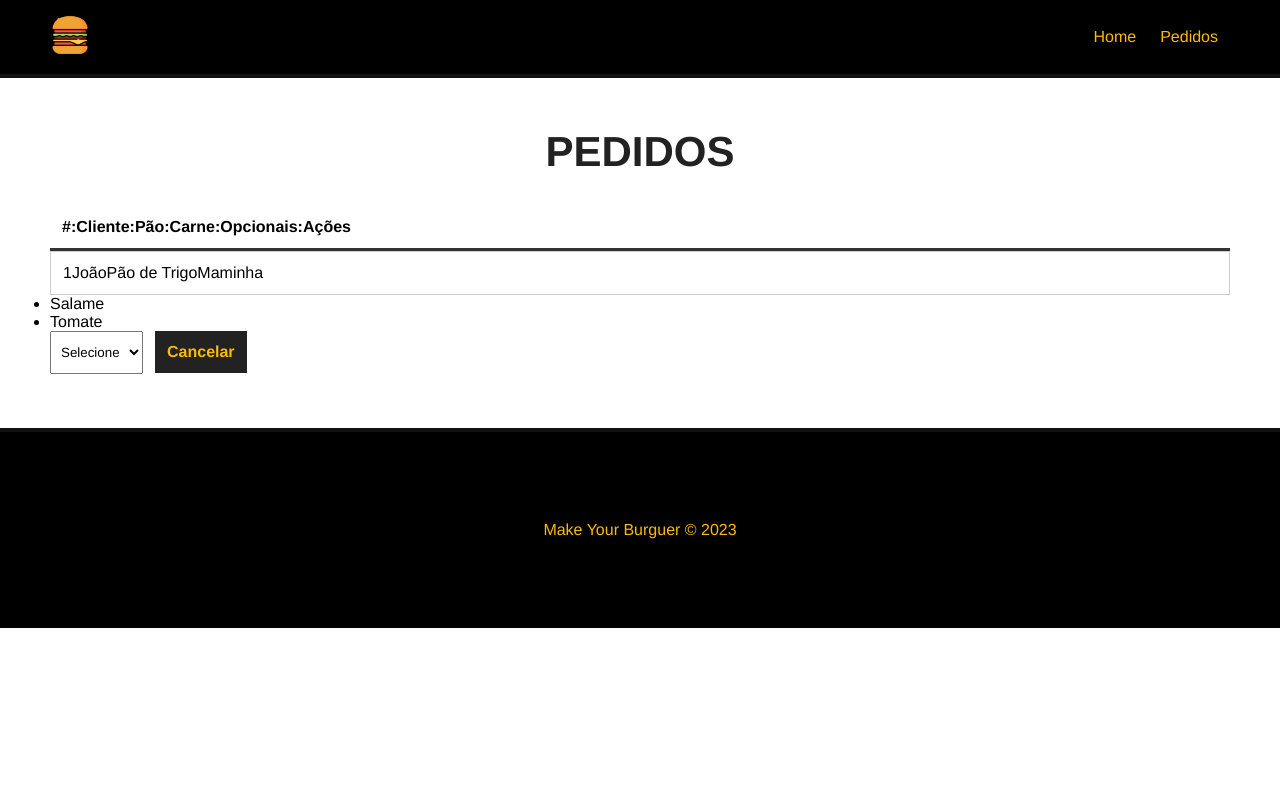
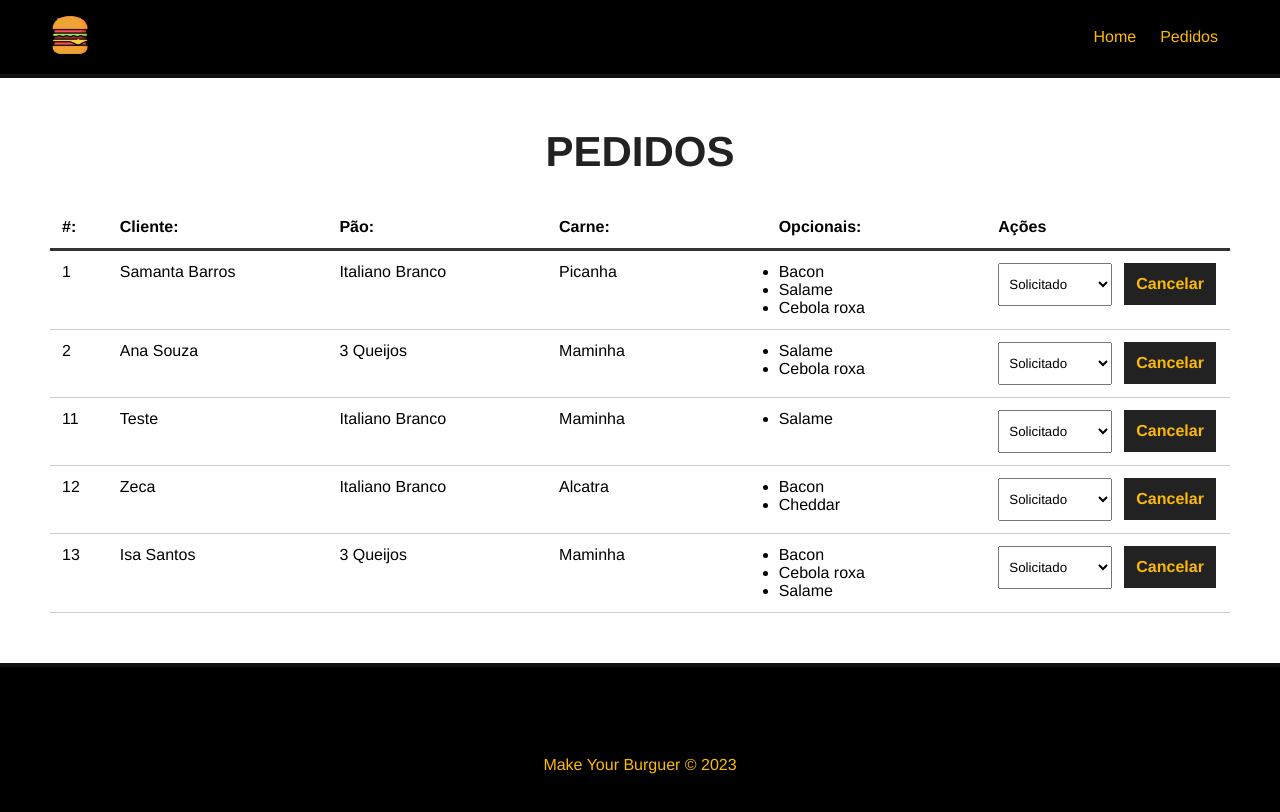
Before and after one commit to samantabarros/make-your-burguer, a Vue app: page /pedidos in a window 1280 px wide. Shown: the top 812 px of the page. Built offline with nearby package versions, Linux system fonts and the light colour scheme; data requests are answered from the project's data file.

Commit message:
Resgata pedidos do banco, remove pedidos do sistema e recebe atualização de pedidos

```diff
--- a/db/db.json
+++ b/db/db.json
@@ -87,7 +87,7 @@
         "Salame",
         "Cebola roxa"
       ],
-      "status": "Finalizado",
+      "status": "Solicitado",
       "id": 1
     },
     {
@@ -99,87 +99,33 @@
         "Cebola roxa"
       ],
       "status": "Solicitado",
-      "id": 4
-    },
-    {
-      "nome": "Teste de Teste",
-      "carne": "Veggie burger",
-      "opcionais": [
-        "opcional.tipo"
-      ],
-      "status": "Solicitado",
-      "id": 5
-    },
-    {
-      "nome": "Teste de Teste",
-      "carne": "Veggie burger",
-      "opcionais": [
-        "opcional.tipo"
-      ],
-      "status": "Solicitado",
-      "id": 6
-    },
-    {
-      "nome": "Samanta",
-      "carne": "Maminha",
-      "opcionais": [
-        "opcional.tipo"
-      ],
-      "status": "Solicitado",
-      "id": 7
+      "id": 2
     },
     {
       "nome": "Teste",
-      "carne": "Picanha",
-      "opcionais": [
-        "Tomate",
-        "Bacon",
-        "Cheddar"
-      ],
-      "status": "Solicitado",
-      "id": 8
-    },
-    {
-      "nome": "Ana",
+      "pao": "Italiano Branco",
       "carne": "Maminha",
       "opcionais": [
-        "Cebola roxa"
-      ],
-      "status": "Solicitado",
-      "id": 9
-    },
-    {
-      "nome": "Sam",
-      "carne": "Veggie burger",
-      "opcionais": [
-        "Cheddar"
-      ],
-      "status": "Solicitado",
-      "id": 10
-    },
-    {
-      "nome": "Maria",
-      "carne": null,
-      "opcionais": [
-        "Bacon"
+        "Salame"
       ],
       "status": "Solicitado",
       "id": 11
     },
     {
-      "nome": "Bela",
-      "carne": null,
+      "nome": "Zeca",
+      "pao": "Italiano Branco",
+      "carne": "Alcatra",
       "opcionais": [
-        "Cheddar",
-        "Cebola roxa",
-        "Tomate"
+        "Bacon",
+        "Cheddar"
       ],
       "status": "Solicitado",
       "id": 12
     },
     {
-      "nome": "Dora",
-      "carne": "Picanha",
+      "nome": "Isa Santos",
+      "pao": "3 Queijos",
+      "carne": "Maminha",
       "opcionais": [
         "Bacon",
         "Cebola roxa",
@@ -187,17 +133,6 @@
       ],
       "status": "Solicitado",
       "id": 13
-    },
-    {
-      "nome": "Luciana ",
-      "carne": "Alcatra",
-      "opcionais": [
-        "Bacon",
-        "Tomate",
-        "Cebola roxa"
-      ],
-      "status": "Solicitado",
-      "id": 14
     }
   ]
 }
--- a/src/components/Banner.vue
+++ b/src/components/Banner.vue
@@ -3,7 +3,6 @@
         <h1>Make Your Burguer</h1>
     </div>
 </template>
-
 
 <script>
 export default{
@@ -15,10 +14,11 @@
     #main-banner{
         background-image: url('/public/img/burger.jpg');
         background-size: cover;
-        background-position: 0 -250px;
+        background-position: center;
         display: flex;
         align-items: center;
-        height: 500px;
+        height: 90vh;
+        width: 100%;
         justify-content: flex-start;
     }
 
--- a/src/components/BurgerForm.vue
+++ b/src/components/BurgerForm.vue
@@ -68,6 +68,7 @@
 
             const data = {
                 nome: this.nome,
+                pao: this.pao,
                 carne: this.carne,
                 opcionais: Array.from(this.opcionais),
                 status: "Solicitado"
--- a/src/components/Dashboard.vue
+++ b/src/components/Dashboard.vue
@@ -11,36 +11,95 @@
       </div>
     </div>
     <div id="burger-table-rows">
-      <div class="burger-table-row">
-        <div class="order-number">1</div>
-        <div>João</div>
-        <div>Pão de Trigo</div>
-        <div>Maminha</div>
-      </div>
+      <div class="burger-table-row" v-for="burger in burgers" :key="burger.id">
+        <div class="order-number">{{ burger.id }}</div>
+        <div>{{ burger.nome }}</div>
+        <div>{{ burger.pao }}</div>
+        <div>{{ burger.carne }}</div>
+        <div>
           <ul>
-        <li>Salame</li>
-        <li>Tomate</li>
+            <li v-for="(opcional, index) in burger.opcionais" :key="index">
+              {{ opcional }}
+            </li>
           </ul>
         </div>
         <div>
           <select name="status" class="status">
             <option value="">Selecione</option>
+            <option v-for = "s in status" :key="s.id" value = "s.tipo" :selected="burger.status == s.tipo">
+              {{s.tipo}}
+            </option>
           </select>
-      <button class="delete-btn">Cancelar</button>
+          <button class="delete-btn" @click="deleteBurger(burger.id)">Cancelar</button>
         </div>
-
+      </div>
+    </div>
   </div>
 </template>
 
 <script>
 export default {
   name: "Dashboard",
+  data() {
+    return {
+      burgers: null,
+      burgers_id: null,
+      status: [],
+    };
+  },
+  methods: {
+    async getPedidos() {
+      const req = await fetch("http://localhost:3000/burgers");
+      const data = await req.json();
+      this.burgers = data;
+
+      console.log(this.burgers);
+      //resgasta os status (Solicitado, em andamento , Finalizado)
+      this.getStatus();
+    },
+
+    async getStatus() {
+      const req = await fetch("http://localhost:3000/status");
+
+      const data = await req.json();
+
+      this.status = data;
+
+      console.log(data);
+    },
+    async deleteBurger(id){
+      const req = await fetch(`http://localhost:3000/burgers/${id}`, {
+        method: "DELETE"
+      });
+
+      const res = await req.json();
+
+      //msg
+      this.getPedidos(); //Força a atualização por meio do back-end
+    }
+  },
+  mounted() {
+    this.getPedidos();
+  },
+
+  async updateBurger(event, id) {
+    const option = event.target.value;
+
+    const dataJson = JSON.stringify({ status: option});
+
+    const req = await fetch(`http://localhost:3000/burgers/${id}`, {
+      method: "PATCH",
+      headers: {"Content-Type": "application/json" }
+    });
+
+    const res = await req.json();
+  }
 };
 </script>
 
 <style>
-    #burger-table{
-        max-width:1200px;
+#burger-table {
+  max-width: 1200px;
   margin: 0 auto;
 }
 
@@ -51,49 +110,46 @@
   flex-wrap: wrap;
 }
 
-    #burger-table-heading{
+#burger-table-heading {
   font-weight: bold;
   padding: 12px;
   border-bottom: 3px solid #333;
 }
 
-    #burger-table-heading div
-    .burger-table-row div
-    {
+#burger-table-heading div,
+.burger-table-row div {
   width: 19%;
 }
 
-    .burger-table-row{
+.burger-table-row {
   width: 100%;
   padding: 12px;
-        border: 1px solid #CCC;
+  border-bottom: 1px solid #ccc;
 }
 
-    #burger-table-headig .order-id
-    .burger-table-row .order-number
-    {
+#burger-table-heading .order-id,
+.burger-table-row .order-number {
   width: 5%;
 }
 
-    select{
+select {
   padding: 12px 6px;
   margin-right: 12px;
 }
 
-    .delete-btn{
+.delete-btn {
   background-color: #222;
-        color: #FCBA03;
+  color: #fcba03;
   font-weight: bold;
   border: 2px solid #222;
   padding: 10px;
   font-size: 16px;
   margin: 0 auto;
   cursor: pointer;
-        transition: .5s;
-
+  transition: 0.5s;
 }
 
-    .delete-btn:hover{
+.delete-btn:hover {
   background-color: transparent;
 }
 </style>
```
Also changed, not shown: src/assets/logo.png (deleted). Lines whose indentation alone changed are shown as unchanged.
